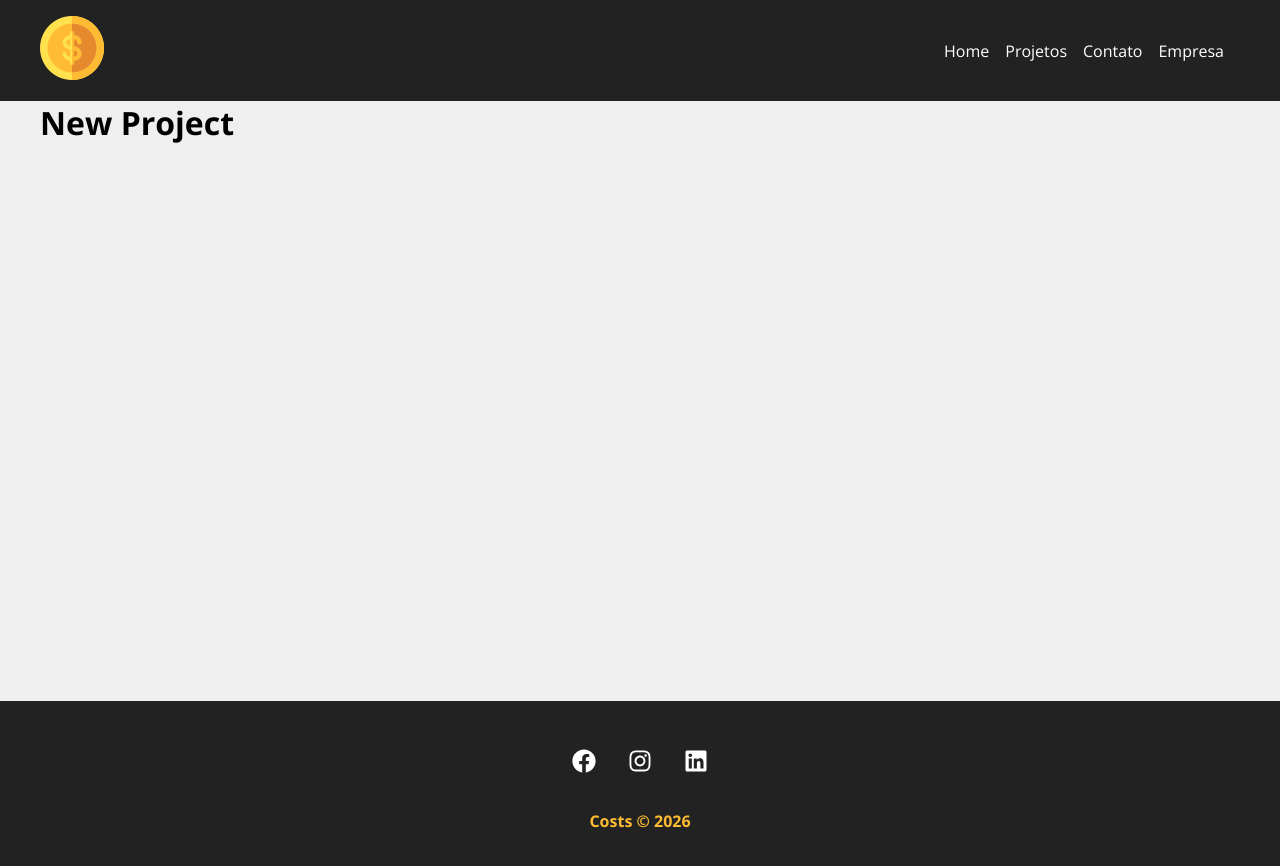
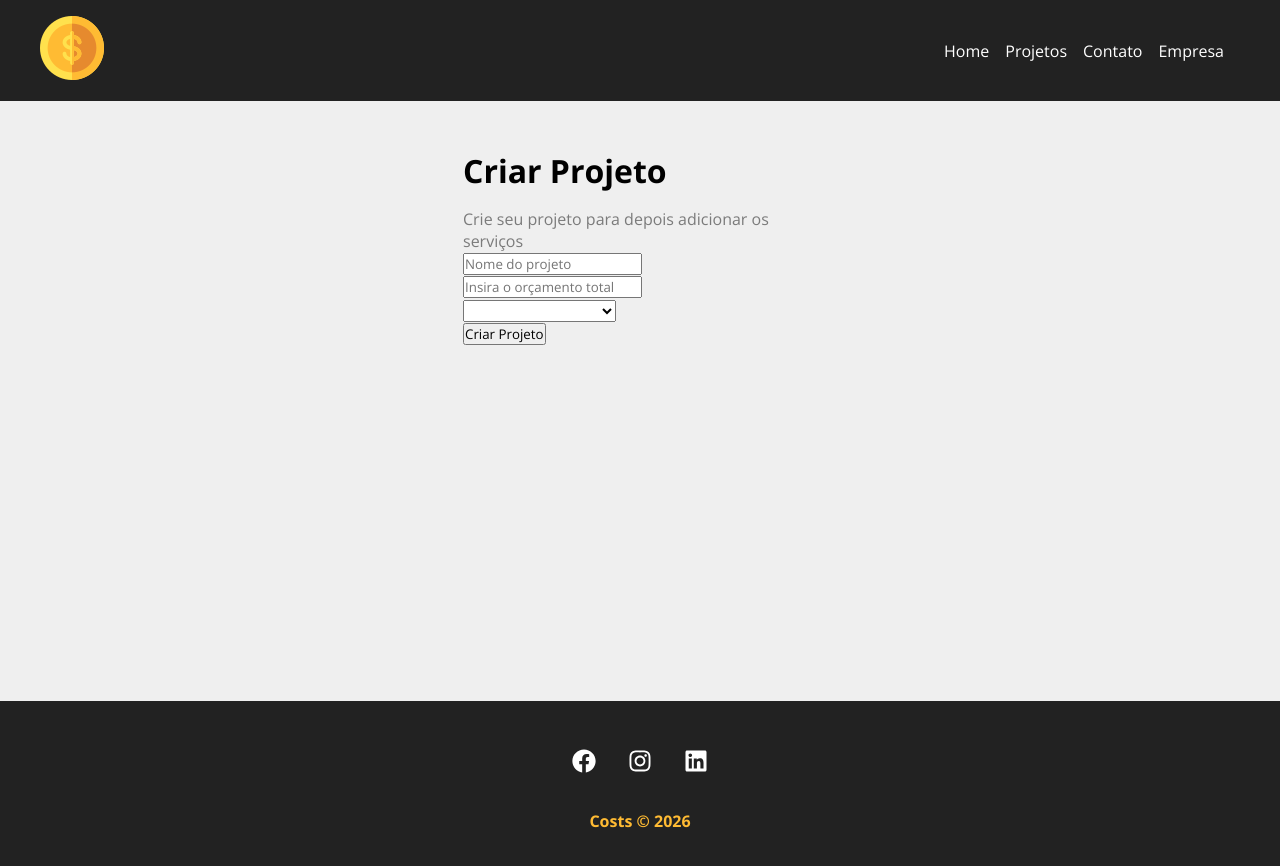
Before and after one commit to pc4ucode/costs, a React (Create React App) app: page /newproject in a window 1280 px wide. Shown: the top 866 px of the page. Built offline with nearby package versions, Linux system fonts and the light colour scheme.

Commit message:
project form page

```diff
--- a/src/components/pages/NewProject.js
+++ b/src/components/pages/NewProject.js
@@ -1,7 +1,12 @@
+import ProjectForm from "../project/ProjectForm";
+import style from "./NewProject.module.css";
+
 function NewProject() {
   return (
-    <div>
-      <h1>New Project</h1>
+    <div className={style.newproject_container}>
+      <h1>Criar Projeto</h1>
+      <p>Crie seu projeto para depois adicionar os serviços</p>
+      <ProjectForm />
     </div>
   );
 }
--- /dev/null
+++ b/src/components/pages/NewProject.module.css
@@ -0,0 +1,13 @@
+.newproject_container {
+  width: 450px;
+  margin: 0 auto;
+  padding: 3em;
+}
+
+.newproject_container h1 {
+  margin-bottom: 0.5em;
+}
+
+.newproject_container p {
+  color: #7b7b7b
+}
--- /dev/null
+++ b/src/components/project/ProjectForm.js
@@ -0,0 +1,22 @@
+function ProjectForm() {
+  return (
+    <form>
+      <div>
+        <input type="text" placeholder="Nome do projeto" />
+      </div>
+      <div>
+        <input type="number" placeholder="Insira o orçamento total" />
+      </div>
+      <div>
+        <select name="category_id">
+          <option disabled>Selecione a categoria</option>
+        </select>
+      </div>
+      <div>
+        <input type="submit" value="Criar Projeto" />
+      </div>
+    </form>
+  );
+}
+
+export default ProjectForm;
```
